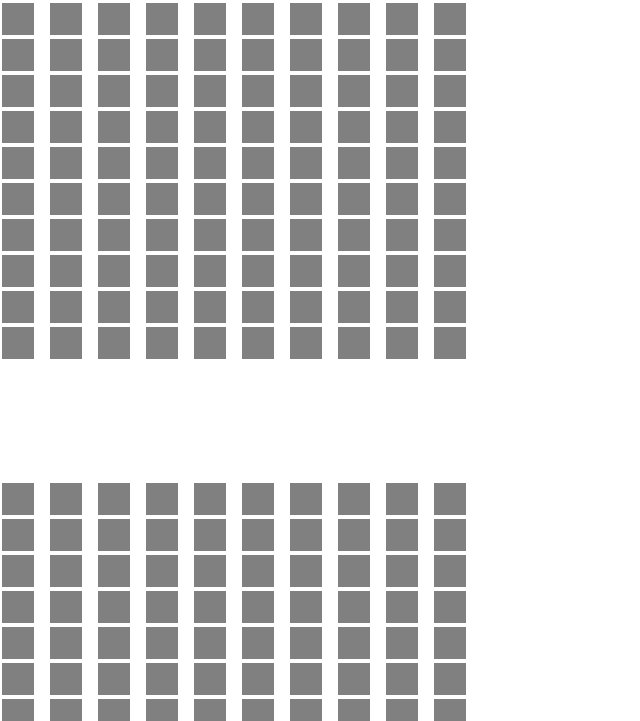
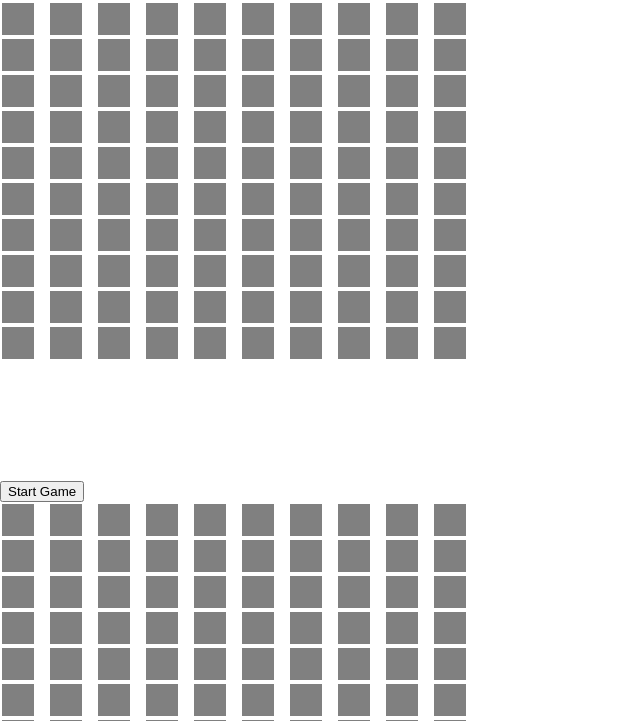
Before and after one commit to esb-11/Battleship, a website built with webpack: page src/template.html in a window 1280 px wide. Shown: the part 79-800 px from the top of the page, without its empty margins (0-640 px from the left). Built offline with nearby package versions, Linux system fonts and the light colour scheme.

Commit message:
feat: add start game button

```diff
--- a/src/template.html
+++ b/src/template.html
@@ -10,6 +10,8 @@
 
   <div id="left-board" class="board"></div>
 
+  <button class="star-game-button">Start Game</button>
+
   <div id="right-board" class="board"></div>
 </body>
 </html>
```
